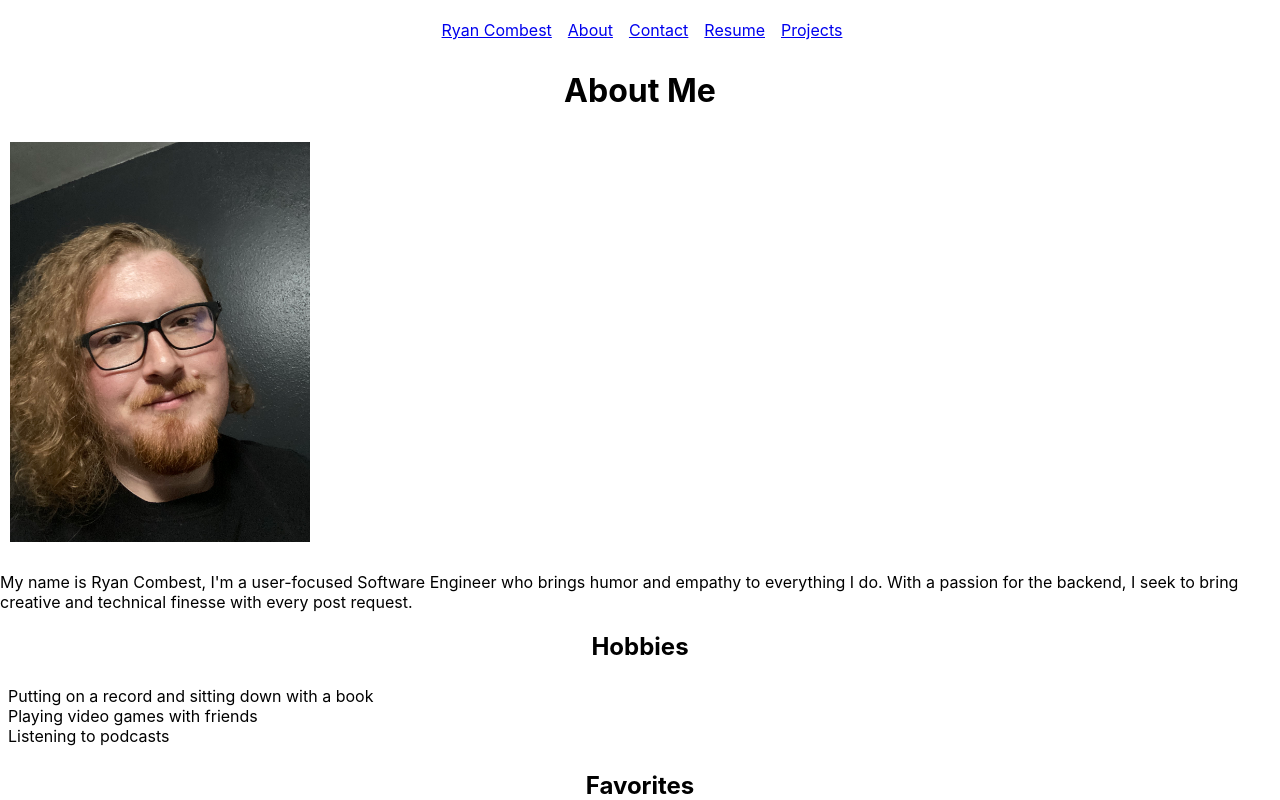
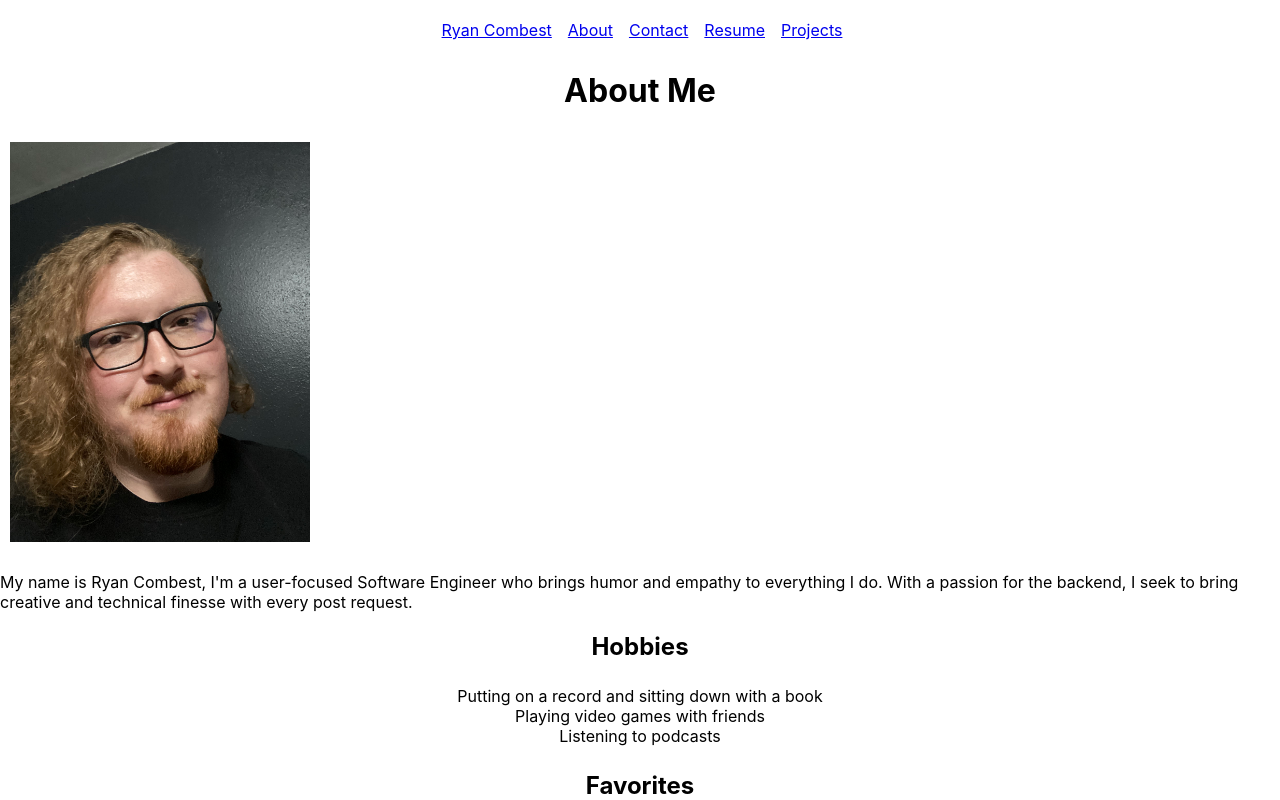
Before and after one commit to Rcombest/react-portfolio, a React (Create React App) app: page /about in a window 1280 px wide. Shown: the top 800 px of the page. Built offline with nearby package versions, Linux system fonts and the light colour scheme.

Commit message:
centers hobbies list

```diff
--- a/src/pages/About.jsx
+++ b/src/pages/About.jsx
@@ -8,7 +8,7 @@ function About() {
       <p>My name is Ryan Combest, I'm a user-focused Software Engineer who brings humor and empathy to everything I do. With a passion for the backend, I seek to bring creative and technical finesse with every post request.</p>
       <div>
         <h2>Hobbies</h2>
-        <ul>
+        <ul className={styles.hobbies}>
           <li>Putting on a record and sitting down with a book</li>
           <li>Playing video games with friends</li>
           <li>Listening to podcasts</li>
--- a/src/pages/About.module.css
+++ b/src/pages/About.module.css
@@ -12,6 +12,13 @@
 p {
   display: flex;
   align-items: center;
-  justify-content: flex-start;
+  justify-content: center;
   flex-direction: row;
 }
+
+.hobbies {
+  display: list-item;
+  text-align: center;
+  justify-content: center;
+  align-items: center;
+}
```
